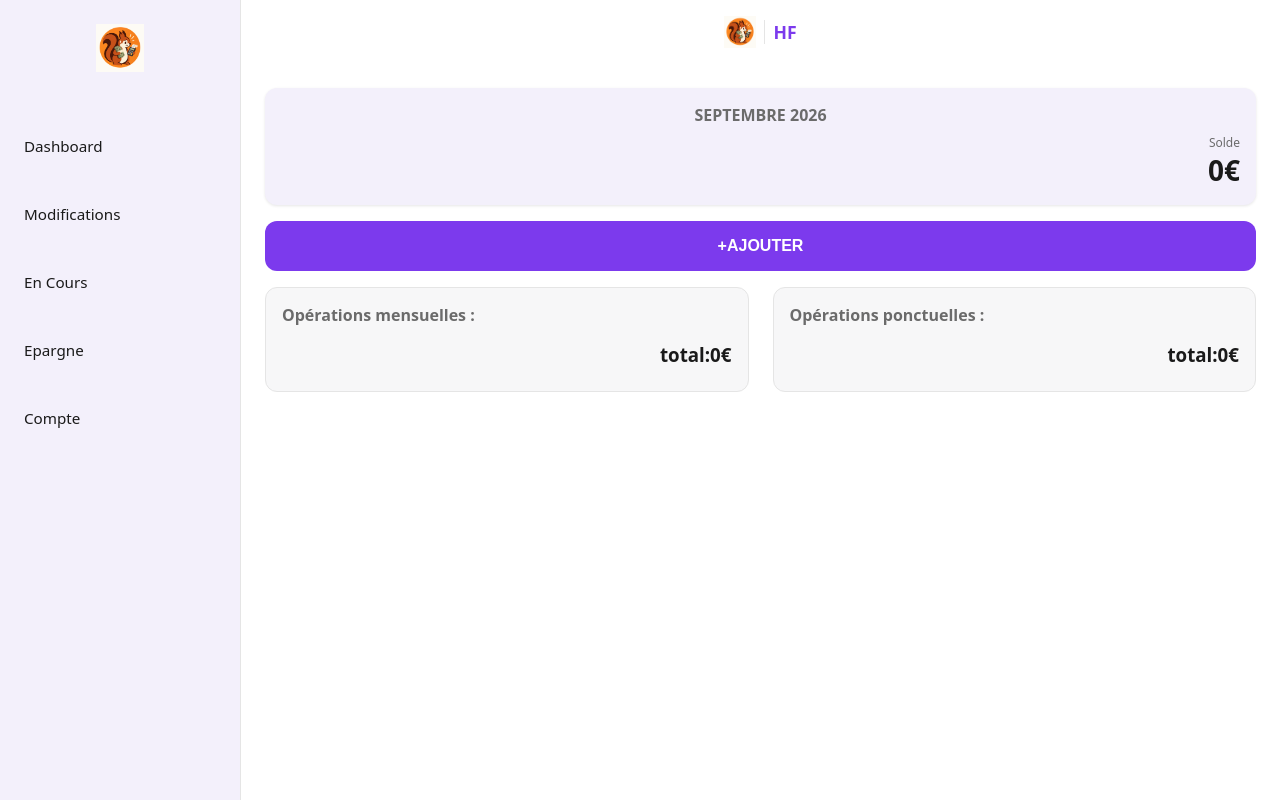
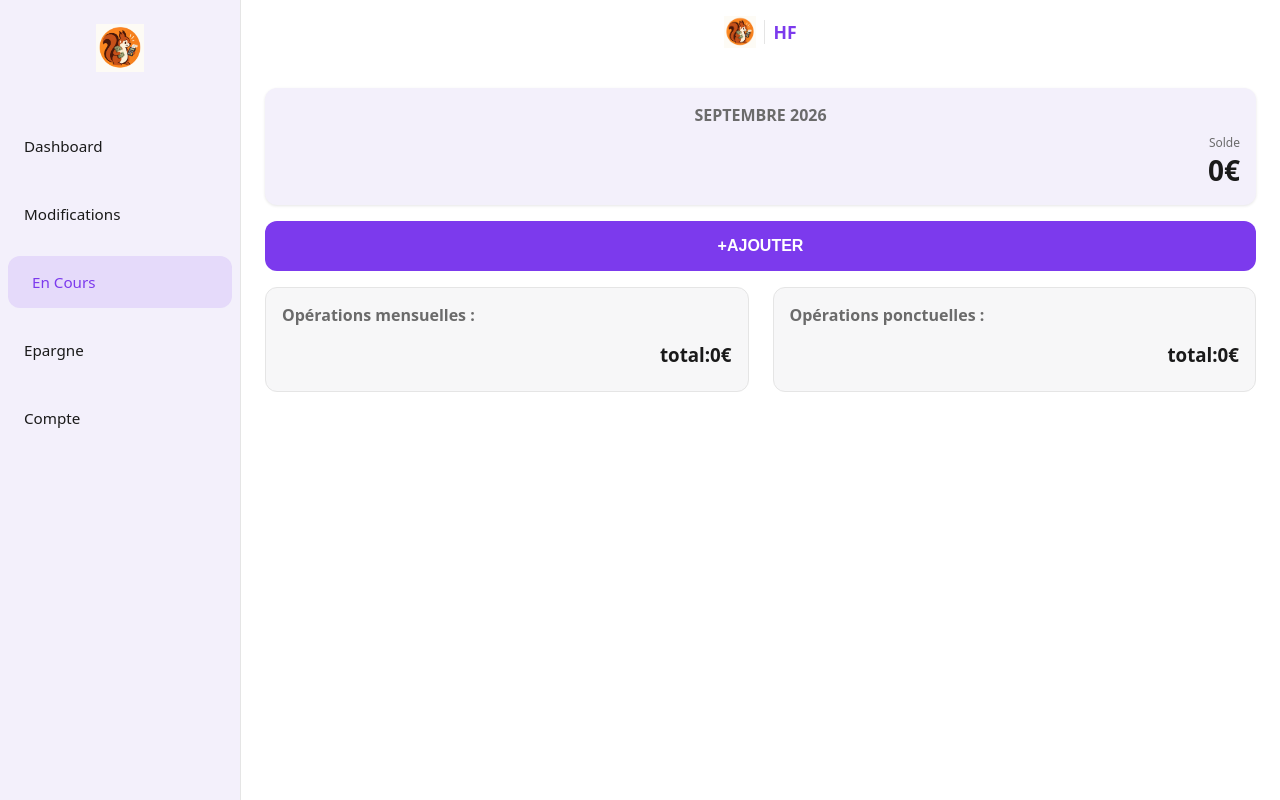
Before and after one commit to donhug/budget-app, a React (Vite) app in the folder Compte/: page / in a window 1280 px wide. Built offline with nearby package versions, Linux system fonts and the light colour scheme.

Commit message:
feat: mise en surbrillance du lien actif dans la Sidebar

```diff
--- a/Compte/src/App.jsx
+++ b/Compte/src/App.jsx
@@ -13,7 +13,6 @@ import NotFound from "./pages/NotFound/NotFound";
 function App() {
   const [isNavOpen, setIsNavOpen] = useState(false);
   const [isReady, setIsReady] = useState(false);
-
   useEffect(() => {
     generateMonths();
     setIsReady(true);
--- a/Compte/src/components/Sidebar/Sidebar.jsx
+++ b/Compte/src/components/Sidebar/Sidebar.jsx
@@ -43,7 +43,9 @@ function Sidebar() {
           <NavLink
             key={link.label}
             to={link.to}
-            className={style.link}
+            className={({ isActive }) =>
+              `${style.link} ${isActive ? style.active : ""}`
+            }
             onMouseEnter={handleEnter}
           >
             {link.label}
--- a/Compte/src/components/Sidebar/Sidebar.module.css
+++ b/Compte/src/components/Sidebar/Sidebar.module.css
@@ -33,6 +33,15 @@
 .link:hover {
   color: var(--color-brand);
 }
+.active {
+  border-radius: var(--radius-md);
+  margin: 0 var(--space-2);
+}
+.link.active {
+  background-color: rgba(124, 58, 237, 0.12);
+  border-color: var(--color-brand);
+  color: var(--color-brand);
+}
 @media (min-width: 1024px) {
   .sidebar {
     display: flex;
--- a/Compte/src/pages/NotFound/NotFound.jsx
+++ b/Compte/src/pages/NotFound/NotFound.jsx
@@ -1,8 +1,10 @@
 import style from "./NotFound.module.css";
 
 function NotFound() {
-  <div>
-    <h1>404</h1>
-  </div>;
+  return (
+    <div>
+      <h1>404</h1>
+    </div>
+  );
 }
 export default NotFound;
```
